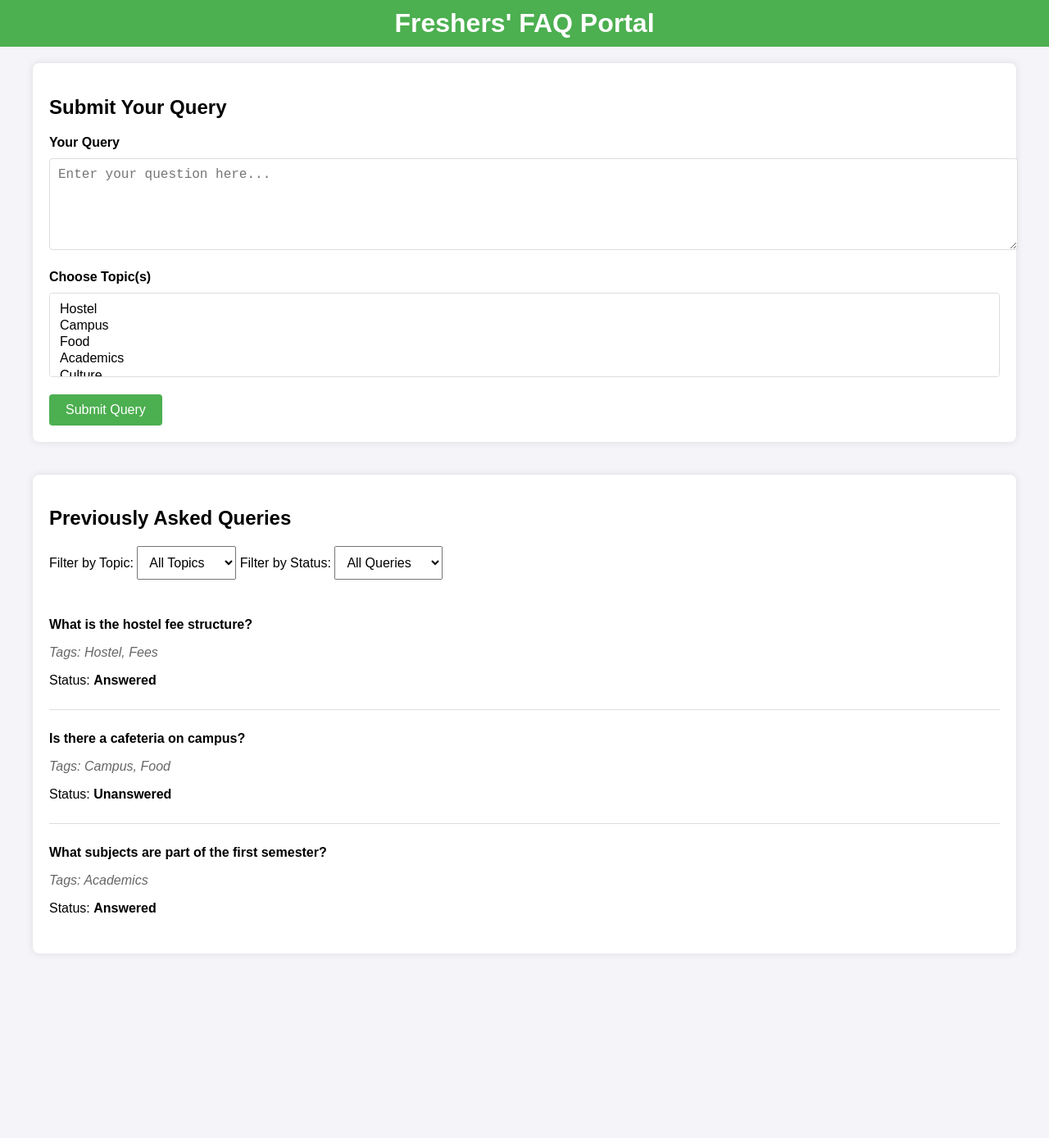
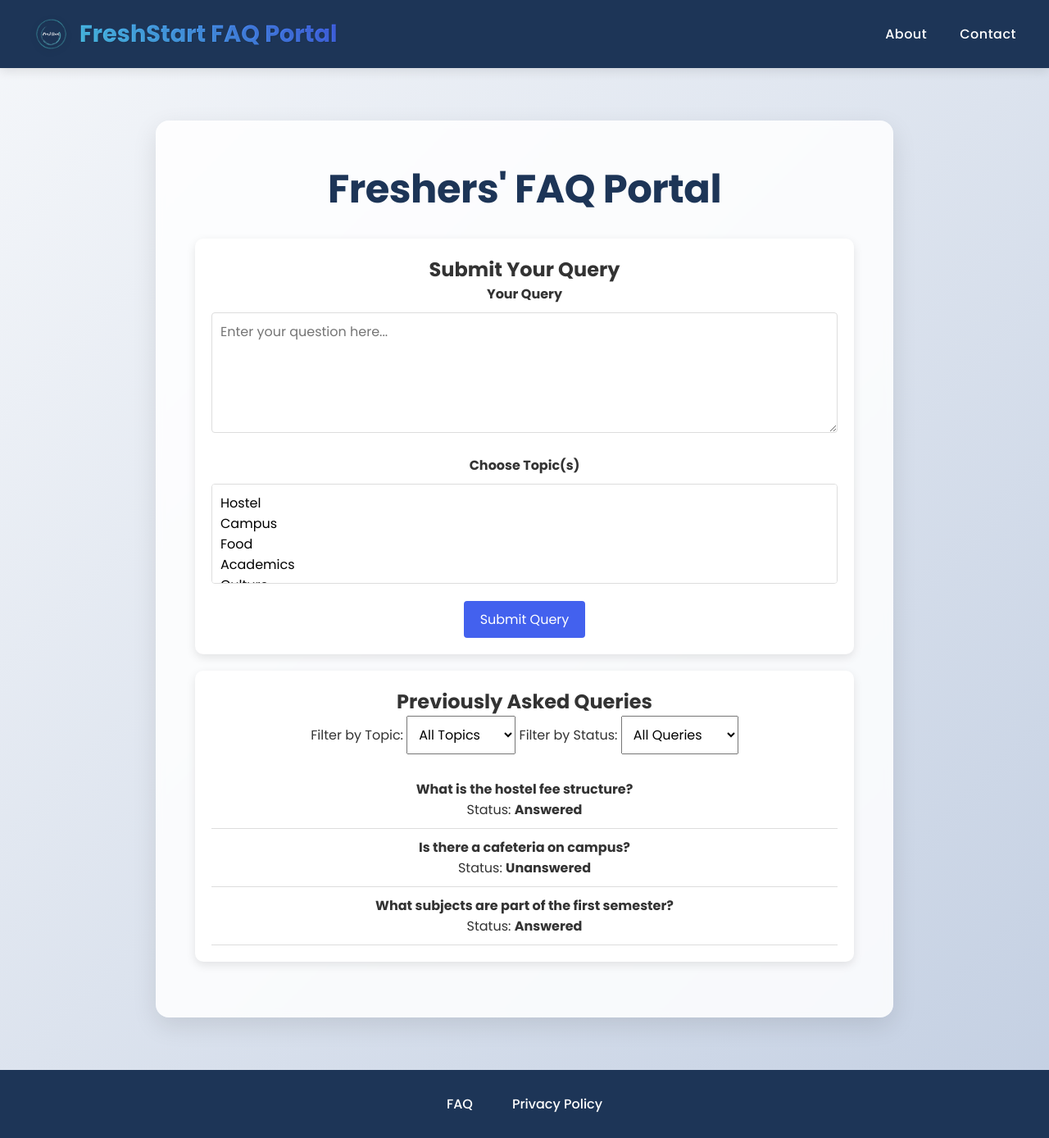
Before and after one commit to prishsha/freshers-faq, a plain HTML site: page fresherportal.html in a window 1280 px wide. Shown: the whole page at 82% size. Before the commit the page ends 1183 px from the top, so only its background shows below. Drawn offline with Linux system fonts and the light colour scheme.

```diff
--- a/fresherportal.html
+++ b/fresherportal.html
@@ -5,36 +5,143 @@
     <meta name="viewport" content="width=device-width, initial-scale=1.0">
     <title>Freshers' FAQ Portal</title>
     <style>
-        /* Global Styles */
-        body {
-            font-family: Arial, sans-serif;
+        @import url('https://fonts.googleapis.com/css2?family=Poppins:wght@300;400;500;600;700&display=swap');
+
+        * {
             margin: 0;
             padding: 0;
-            background-color: #f4f4f9;
-        }
-        header {
-            background-color: #4CAF50;
-            padding: 10px;
-            text-align: center;
-            color: white;
-        }
-        h1 {
-            margin: 0;
+            box-sizing: border-box;
+            font-family: 'Poppins', sans-serif;
         }
 
-        .container {
+        :root {
+            --primary-color: #4361ee;
+            --secondary-color: #3a0ca3;
+            --accent-color: #4cc9f0;
+            --dark-color: #1d3557;
+            --light-color: #f8f9fa;
+            --success-color: #06d6a0;
+        }
+
+        body {
+            min-height: 100vh;
+            display: flex;
+            flex-direction: column;
+            background-color: var(--light-color);
+            color: #333;
+            background-image: linear-gradient(135deg, #f5f7fa 0%, #c3cfe2 100%);
+        }
+
+        header {
+            background-color: var(--dark-color);
+            color: white;
+            padding: 1.2rem;
+            box-shadow: 0 4px 12px rgba(0,0,0,0.1);
+            position: relative;
+            z-index: 10;
+        }
+
+        .header-container {
             max-width: 1200px;
             margin: 0 auto;
-            padding: 20px;
+            display: flex;
+            justify-content: space-between;
+            align-items: center;
         }
 
-        /* Form Styles */
-        .query-form {
+        .logo-container {
+            display: flex;
+            align-items: center;
+        }
+
+        .logo-img {
+            height: 45px;
+            margin-right: 12px;
+            filter: drop-shadow(0 2px 4px rgba(0,0,0,0.2));
+            transition: transform 0.3s ease;
+        }
+
+        .logo-container:hover .logo-img {
+            transform: rotate(5deg) scale(1.05);
+        }
+
+        .logo-text {
+            font-size: 1.8rem;
+            font-weight: 700;
+            background: linear-gradient(45deg, var(--accent-color), var(--primary-color));
+            -webkit-background-clip: text;
+            background-clip: text;
+            color: transparent;
+            text-shadow: 1px 1px 1px rgba(0,0,0,0.1);
+        }
+
+        nav ul {
+            display: flex;
+            list-style: none;
+        }
+
+        nav ul li {
+            margin-left: 2.5rem;
+            position: relative;
+        }
+
+        nav ul li a {
+            color: white;
+            text-decoration: none;
+            font-weight: 500;
+            letter-spacing: 0.5px;
+            transition: all 0.3s;
+            padding: 0.5rem 0;
+        }
+
+        nav ul li a:hover {
+            color: var(--accent-color);
+        }
+
+        main {
+            flex: 1;
+            display: flex;
+            flex-direction: column;
+            justify-content: center;
+            align-items: center;
+            padding: 4rem 2rem;
+            text-align: center;
+            position: relative;
+            overflow: hidden;
+        }
+
+        .main-container {
+            max-width: 900px;
+            width: 100%;
+            position: relative;
+            z-index: 5;
+            background-color: rgba(255, 255, 255, 0.85);
+            padding: 3rem;
+            border-radius: 16px;
+            box-shadow: 0 10px 30px rgba(0, 0, 0, 0.1);
+            backdrop-filter: blur(5px);
+            animation: fadeIn 1s ease;
+        }
+
+        @keyframes fadeIn {
+            from { opacity: 0; transform: translateY(20px); }
+            to { opacity: 1; transform: translateY(0); }
+        }
+
+        h1 {
+            margin-bottom: 1.5rem;
+            font-size: 3rem;
+            color: var(--dark-color);
+            font-weight: 700;
+            letter-spacing: -0.5px;
+        }
+
+        .query-form, .queries-list {
             background-color: white;
             padding: 20px;
-            border-radius: 8px;
-            box-shadow: 0 0 10px rgba(0, 0, 0, 0.1);
-            margin-bottom: 40px;
+            border-radius: 10px;
+            box-shadow: 0 4px 12px rgba(0,0,0,0.1);
+            margin-bottom: 20px;
         }
 
         .query-form label {
@@ -52,7 +159,7 @@
 
         .query-form button {
             padding: 10px 20px;
-            background-color: #4CAF50;
+            background-color: var(--primary-color);
             color: white;
             border: none;
             cursor: pointer;
@@ -60,26 +167,9 @@
             font-size: 16px;
         }
 
-        /* Query Viewing Section */
-        .queries-list {
-            background-color: white;
-            padding: 20px;
-            border-radius: 8px;
-            box-shadow: 0 0 10px rgba(0, 0, 0, 0.1);
-        }
-
-        .query-item {
+        .queries-list .query-item {
+            padding: 10px 0;
             border-bottom: 1px solid #ddd;
-            padding: 10px 0;
-        }
-
-        .query-item:last-child {
-            border-bottom: none;
-        }
-
-        .query-item .tags {
-            font-style: italic;
-            color: #666;
         }
 
         .filters {
@@ -91,17 +181,75 @@
             font-size: 16px;
         }
 
+        footer {
+            background-color: var(--dark-color);
+            color: white;
+            padding: 1.5rem;
+            text-align: center;
+            position: relative;
+            z-index: 10;
+        }
+
+        .footer-container {
+            max-width: 1200px;
+            margin: 0 auto;
+        }
+
+        .footer-links {
+            display: flex;
+            justify-content: center;
+            gap: 3rem;
+        }
+
+        footer a {
+            color: white;
+            text-decoration: none;
+            transition: all 0.3s;
+            font-weight: 500;
+            position: relative;
+            padding: 0.3rem 0;
+        }
+
+        footer a:hover {
+            color: var(--accent-color);
+        }
+
+        @media (max-width: 768px) {
+            .main-container {
+                padding: 2rem;
+            }
+
+            h1 {
+                font-size: 2.3rem;
+            }
+
+            .query-form input, .query-form select, .query-form textarea {
+                font-size: 14px;
+            }
+        }
     </style>
 </head>
 <body>
 
 <header>
-    <h1>Freshers' FAQ Portal</h1>
+    <div class="header-container">
+        <div class="logo-container">
+            <img src="FRESTARST-removebg-preview.png" alt="FreshStart Logo" class="logo-img">
+            <div class="logo-text">FreshStart FAQ Portal</div>
+        </div>
+        <nav>
+            <ul>
+                <li><a href="#">About</a></li>
+                <li><a href="#">Contact</a></li>
+            </ul>
+        </nav>
+    </div>
 </header>
 
-<div class="container">
+<main>
+    <div class="main-container">
+        <h1>Freshers' FAQ Portal</h1>
 
-    <!-- Query Submission Form -->
         <section class="query-form">
             <h2>Submit Your Query</h2>
             <form action="#" method="POST">
@@ -123,7 +271,6 @@
             </form>
         </section>
 
-    <!-- Query Viewing Section -->
         <section class="queries-list">
             <h2>Previously Asked Queries</h2>
 
@@ -144,27 +291,32 @@
                 </select>
             </div>
 
-        <!-- Query List -->
             <div class="query-item">
                 <p><strong>What is the hostel fee structure?</strong></p>
-            <p class="tags">Tags: Hostel, Fees</p>
                 <p>Status: <strong>Answered</strong></p>
             </div>
 
             <div class="query-item">
                 <p><strong>Is there a cafeteria on campus?</strong></p>
-            <p class="tags">Tags: Campus, Food</p>
                 <p>Status: <strong>Unanswered</strong></p>
             </div>
 
             <div class="query-item">
                 <p><strong>What subjects are part of the first semester?</strong></p>
-            <p class="tags">Tags: Academics</p>
                 <p>Status: <strong>Answered</strong></p>
             </div>
         </section>
+    </div>
+</main>
 
+<footer>
+    <div class="footer-container">
+        <div class="footer-links">
+            <a href="#">FAQ</a>
+            <a href="#">Privacy Policy</a>
         </div>
+    </div>
+</footer>
 
 </body>
 </html>
```
Also changed, not shown: seniorqueryanswer.html (added, +216 -0 lines). Lines whose indentation alone changed are shown as unchanged.
